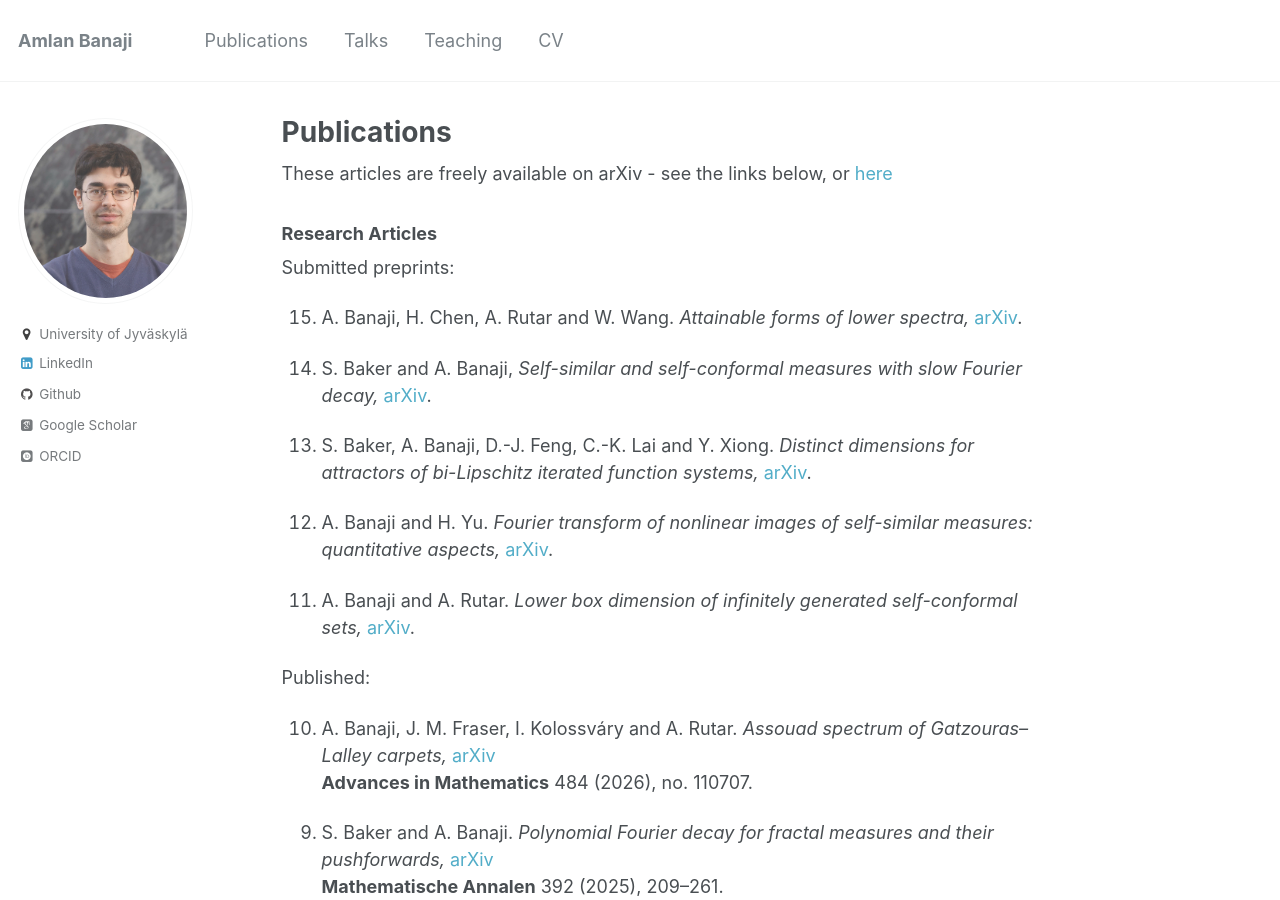
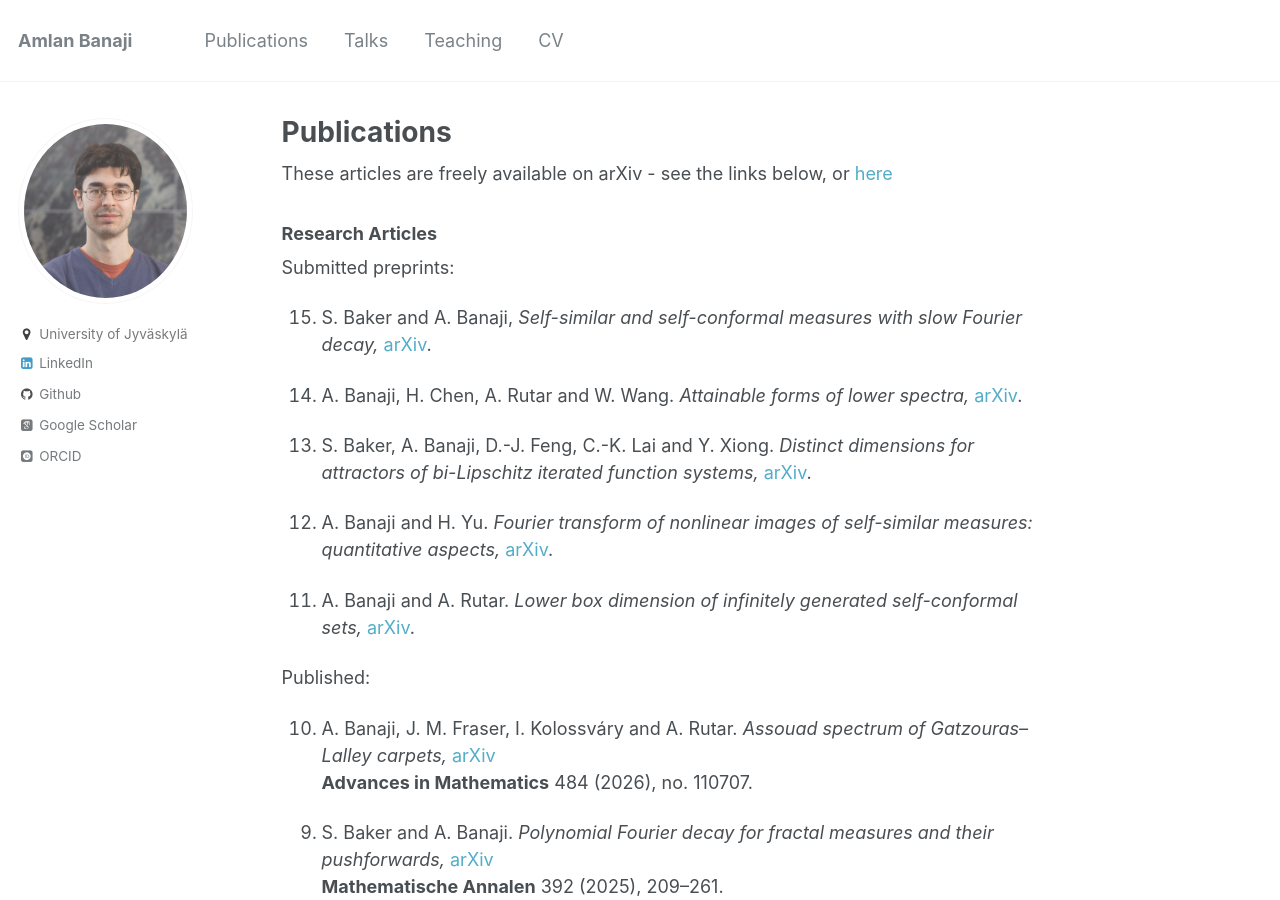
Before and after one commit to amlan-banaji/amlan-banaji.github.io, a Jekyll site: the page built from _pages/publications.md, in a window 1280 px wide and 900 px high. Built offline with Jekyll 4.4.1, drawn with Linux system fonts in a browser that asks for light colours; some web fonts are replaced.

```diff
--- a/_pages/publications.md
+++ b/_pages/publications.md
@@ -10,9 +10,9 @@ These articles are freely available on arXiv - see the links below, or [here](ht
 
 Submitted preprints:
 
-15. A. Banaji, H. Chen, A. Rutar and W. Wang. *Attainable forms of lower spectra,* [arXiv](https://arxiv.org/abs/2603.03174).
+15. S. Baker and A. Banaji, *Self-similar and self-conformal measures with slow Fourier decay,* [arXiv](https://arxiv.org/abs/2602.05593).
 
-14. S. Baker and A. Banaji, *Self-similar and self-conformal measures with slow Fourier decay,* [arXiv](https://arxiv.org/abs/2602.05593).
+14. A. Banaji, H. Chen, A. Rutar and W. Wang. *Attainable forms of lower spectra,* [arXiv](https://arxiv.org/abs/2603.03174).
 
 13. S. Baker, A. Banaji, D.-J. Feng, C.-K. Lai and Y. Xiong. *Distinct dimensions for attractors of bi-Lipschitz iterated function systems,* [arXiv](https://arxiv.org/abs/2509.22084).
 
```
Also changed, not shown: _pages/probability2026.md (+1 -1 lines), _pages/talks.md (+1 -1 lines), 1 other file.
